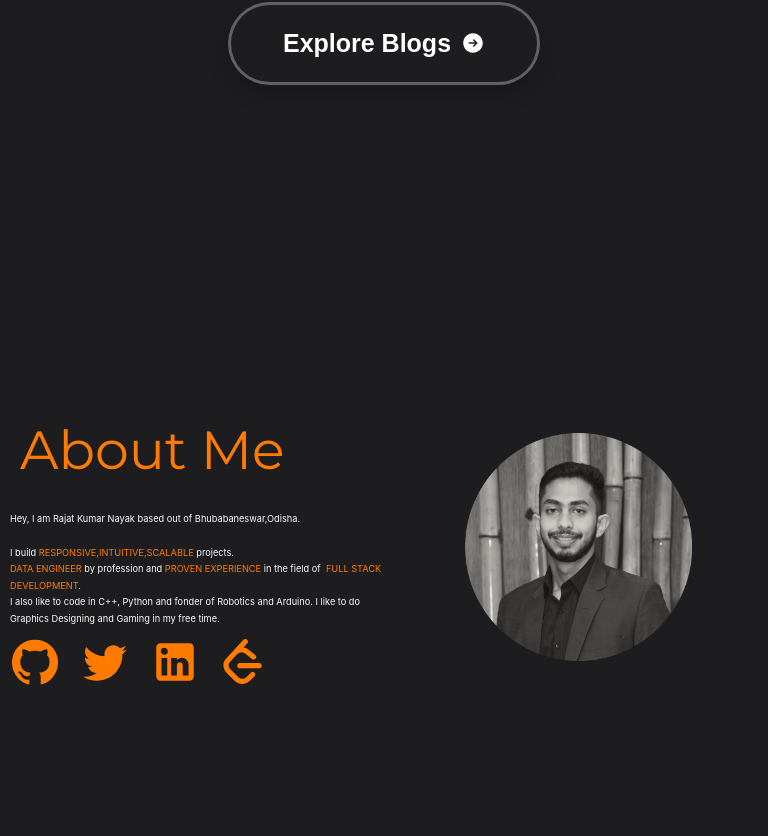
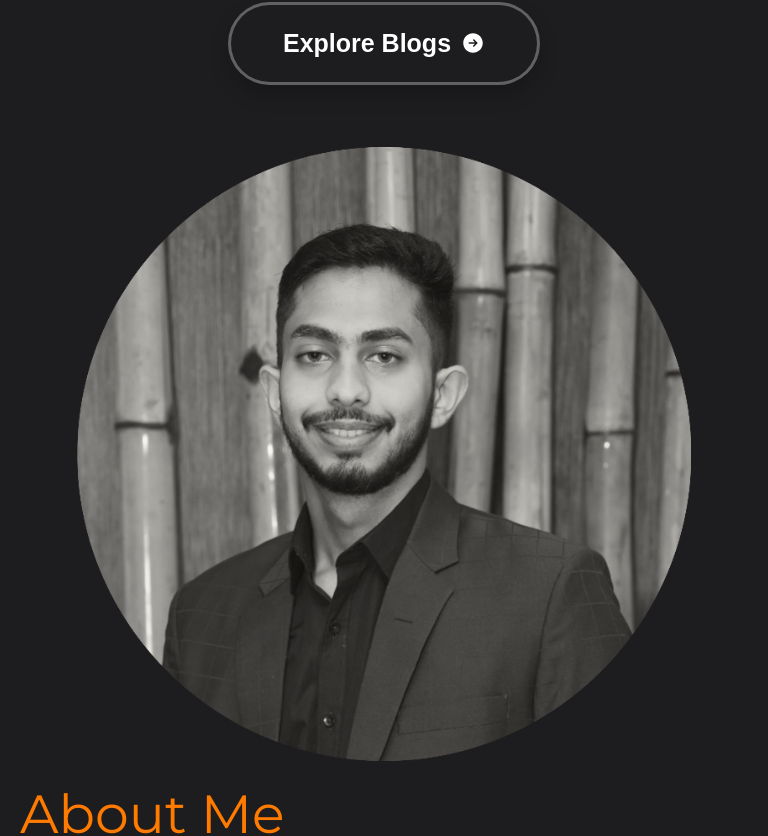
Before and after one commit to rajat-gith/Portfolio, a React (Create React App) app: page / in a window 768 px wide. Shown: the part 653-1489 px from the top of the page. Built offline with nearby package versions, Linux system fonts and the light colour scheme.

Commit message:
responsive added

```diff
--- a/src/styles/ComponentStyles.scss
+++ b/src/styles/ComponentStyles.scss
@@ -409,7 +409,6 @@
 
 .AboutComponent {
   display: flex;
-  //
   height: 100vh;
   width: 100%;
   .dp_img {
@@ -421,9 +420,6 @@
     img {
       width: 60%;
       object-fit: contain;
-      // border-radius: 50%;
-      // background: #e0e0e0;
-      // box-shadow: 6px 6px 12px #bebebe, -6px -6px 12px #ffffff;
     }
   }
   .info {
@@ -722,6 +718,47 @@
   }
 }
 
+@media only screen and (min-width: 481px) and (max-width: 768px) {
+  .AboutComponent {
+    display: flex;
+    flex-direction: column;
+    height: 120vh;
+    width: 100%;
+    .dp_img {
+      position: relative;
+      display: flex;
+      order: 1;
+      width: 100%;
+      img {
+        width: 80%;
+        object-fit: contain;
+      }
+    }
+    .info {
+      position: relative;
+      width: 100%;
+      order: 2;
+      .aboutContent {
+        font-size: 4vw;
+        line-height: 1.3;
+      }
+      .title {
+        font-size: 10vw;
+        color: var(--borderColor);
+      }
+      .SocialIcons {
+        height: 30px;
+        .icon {
+          font-size: 30px;
+        }
+        .leetCodeicon {
+          width: 25px;
+          object-fit: contain;
+        }
+      }
+    }
+  }
+}
 @media only screen and (min-width: 250px) and (max-width: 480px) {
   .HomeIntroComponent {
     p {
@@ -738,6 +775,24 @@
   }
 
   .AboutComponent {
+    display: flex;
+    flex-direction: column;
+    height: 70vh;
+    width: 100%;
+    .dp_img {
+      position: relative;
+      display: flex;
+      order: 1;
+      width: 100%;
+      img {
+        width: 80%;
+        object-fit: contain;
+      }
+    }
+    .info {
+      position: relative;
+      width: 100%;
+      order: 2;
       .aboutContent {
         font-size: 4vw;
         line-height: 1.3;
@@ -754,6 +809,7 @@
         .leetCodeicon {
           width: 25px;
           object-fit: contain;
+        }
       }
     }
   }
--- a/src/styles/HomePageStyles.scss
+++ b/src/styles/HomePageStyles.scss
@@ -123,11 +123,5 @@
         font-size:15px;
       }
     }
-
-    #AboutSection {
-      .AboutComponent {
-        width: 90%;
-      }
-    }
   }
 }
```
Lines whose indentation alone changed are shown as unchanged.
